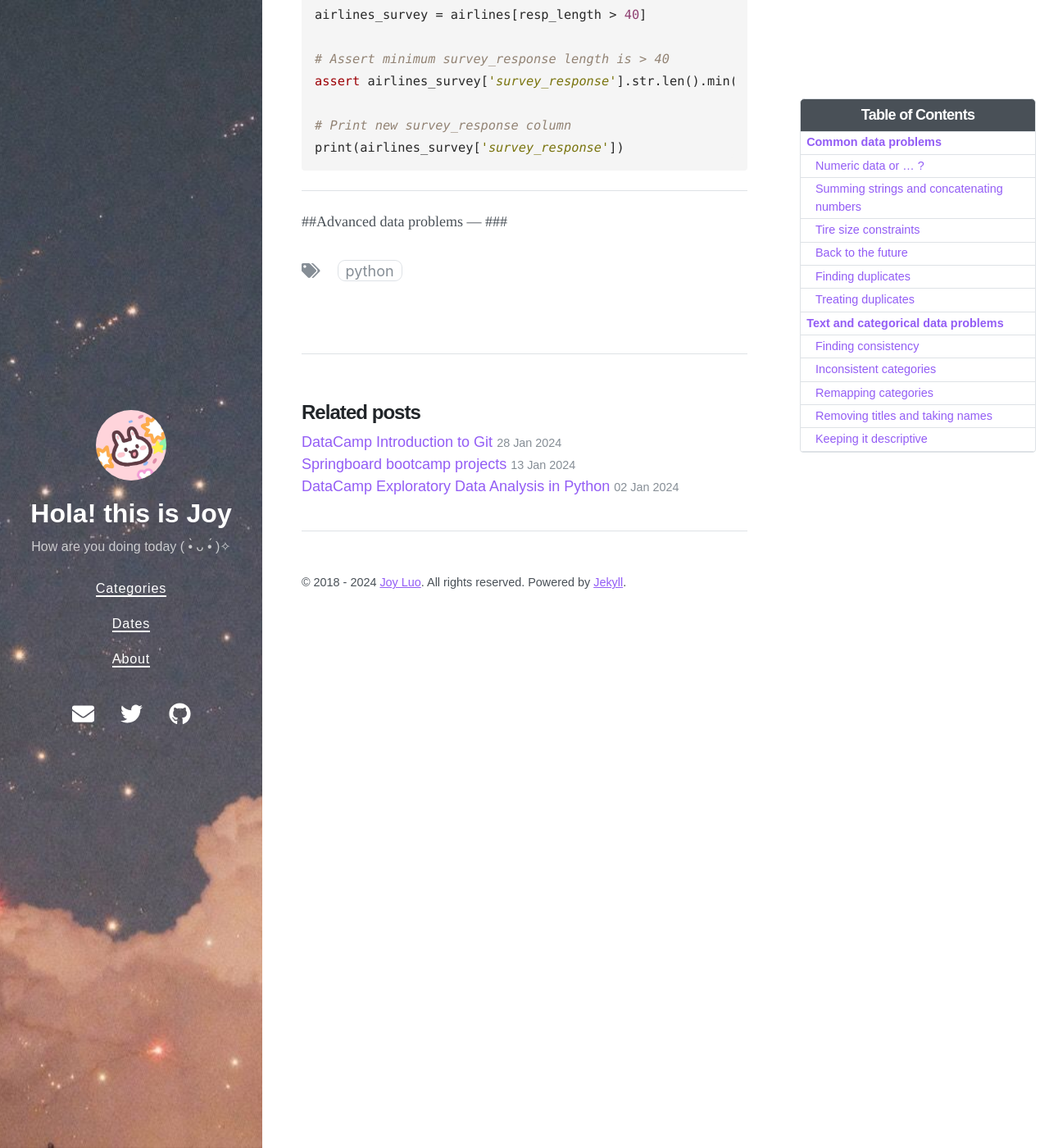
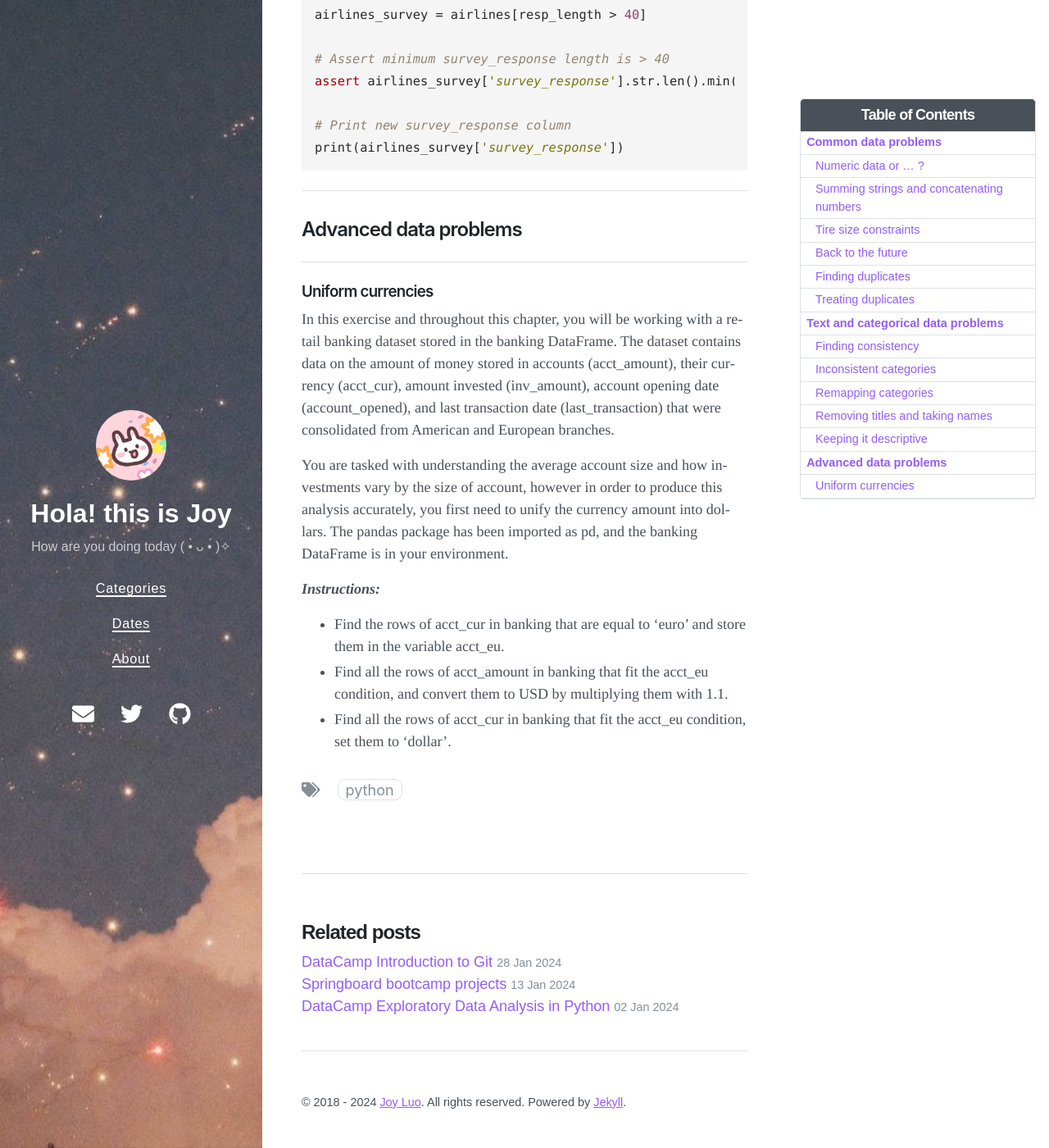
Before and after one commit to Joy3Luo/mathnotes, a Jekyll site: the page built from _posts/2024-02-02-DataCampCleaningData.md, in a window 1280 px wide and 1400 px high, scrolled down 13076 px. Shown: the whole window at 82% size. Built offline with Jekyll 4.4.1, drawn with Linux system fonts in a browser that asks for light colours; nearby versions of some CDN libraries.

Commit message:
Update 2024-02-02-DataCampCleaningData.md

````diff
--- a/_posts/2024-02-02-DataCampCleaningData.md
+++ b/_posts/2024-02-02-DataCampCleaningData.md
@@ -422,6 +422,15 @@ assert airlines_survey['survey_response'].str.len().min() > 40
 print(airlines_survey['survey_response'])
 ```
 ---
-##Advanced data problems
+## Advanced data problems
 ---
-###
+### Uniform currencies
+
+In this exercise and throughout this chapter, you will be working with a retail banking dataset stored in the banking DataFrame. The dataset contains data on the amount of money stored in accounts (acct_amount), their currency (acct_cur), amount invested (inv_amount), account opening date (account_opened), and last transaction date (last_transaction) that were consolidated from American and European branches.
+
+You are tasked with understanding the average account size and how investments vary by the size of account, however in order to produce this analysis accurately, you first need to unify the currency amount into dollars. The pandas package has been imported as pd, and the banking DataFrame is in your environment.
+
+**_Instructions:_**
+* Find the rows of acct_cur in banking that are equal to 'euro' and store them in the variable acct_eu.
+* Find all the rows of acct_amount in banking that fit the acct_eu condition, and convert them to USD by multiplying them with 1.1.
+* Find all the rows of acct_cur in banking that fit the acct_eu condition, set them to 'dollar'.
````
